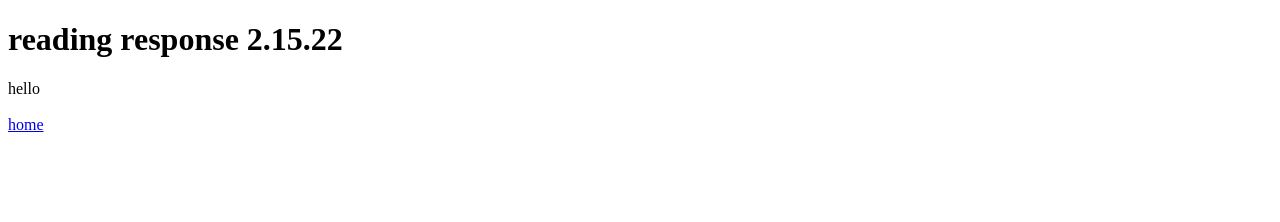
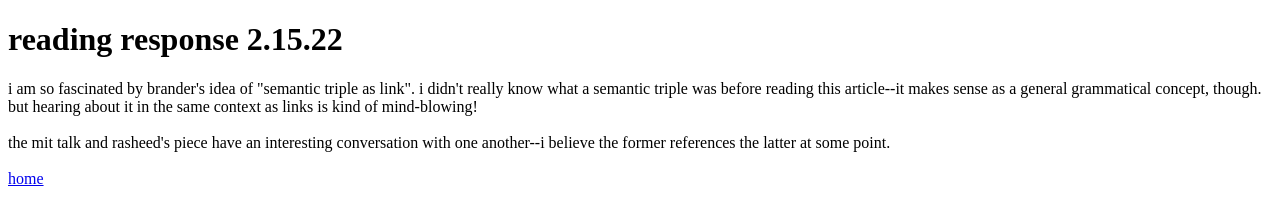
Before and after one commit to falseaxiom/monique-link, a plain HTML site: page journal/2-15.html in a window 1280 px wide. Drawn offline with Linux system fonts and the light colour scheme.

Commit message:
Update 2-15.html

```diff
--- a/journal/2-15.html
+++ b/journal/2-15.html
@@ -8,7 +8,13 @@
     <body>
         <h1>reading response 2.15.22</h1>
 
-        hello
+        i am so fascinated by brander's idea of "semantic triple as link". i didn't really know
+        what a semantic triple was before reading this article--it makes sense as a general
+        grammatical concept, though. but hearing about it in the same context as links is kind of
+        mind-blowing!
+        <br/><br/>
+        the mit talk and rasheed's piece have an interesting conversation with one another--i
+        believe the former references the latter at some point.
 
         <br/><br/>
 
```
